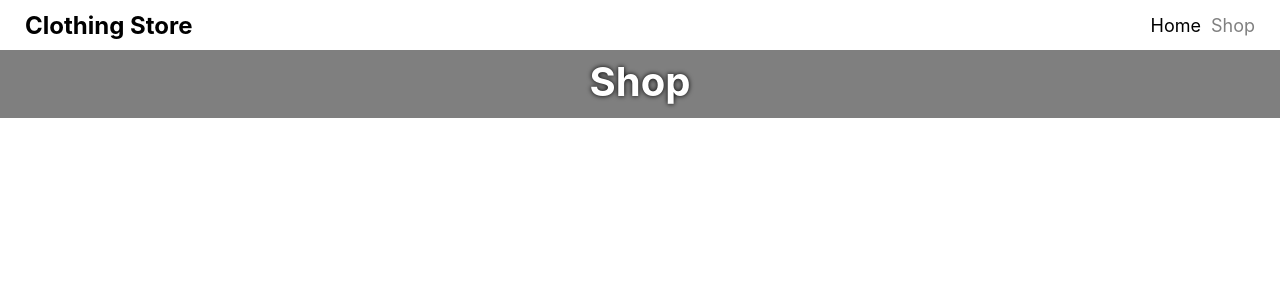
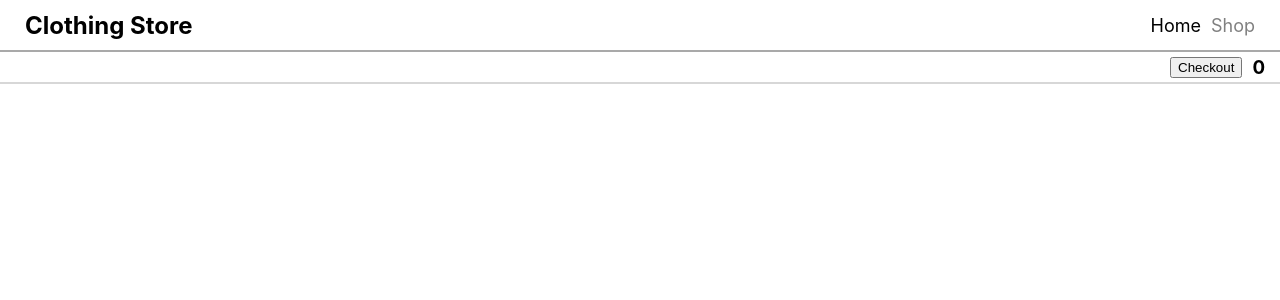
Before and after one commit to TaftSound/shopping-cart, a React (Create React App) app: page /shop in a window 1280 px wide. Shown: the top 300 px of the page. Built offline with nearby package versions, Linux system fonts and the light colour scheme.

Commit message:
Implement shopping cart component

```diff
--- a/src/App.css
+++ b/src/App.css
@@ -39,6 +39,7 @@
   width: 100vw;
   height: 35px;
   padding: 25px;
+  border-bottom: solid 2px darkgray;
 }
 .navbar nav {
   display: flex;
@@ -54,6 +55,24 @@
   color: black;
 }
 
+.cart {
+  position: relative;
+  z-index: 1;
+  height: 25px;
+  box-sizing: border-box;
+  padding: 15px 15px;
+  border-bottom: solid 2px rgb(215, 215, 215);
+  width: 100vw;
+  display: flex;
+  align-items: center;
+  justify-content: flex-end;
+  gap: 10px;
+}
+.cart h3 {
+  margin: 0px;
+  padding: 0px;
+}
+
 h1 {
   color: white;
   font-size: 40px;
--- a/src/components/homepage.js
+++ b/src/components/homepage.js
@@ -5,7 +5,7 @@ function Homepage () {
 
   return (
     <div>
-      <h1>Homepage</h1>
+      <h1>Welcome!</h1>
       <div className="background-container">
         <img className="background-image" src={homepageImage} alt="Racks of clothing" />
       </div>
--- a/src/components/shop-page.js
+++ b/src/components/shop-page.js
@@ -1,11 +1,18 @@
 import React from "react";
+import ShoppingCart from "./shopping-cart";
 
+// the shop page itself should:
+  // contain all of the items that can be purchased
+  // have a button to add each item to cart
+  // store all of the items in cart
+  // have add/remove functionality
+  // have buttons to increase/decrease number of one item
 
 function Shop () {
 
   return (
     <div>
-      <h1>Shop</h1>
+      <ShoppingCart />
     </div>
   )
 }
--- a/src/components/shopping-cart.js
+++ b/src/components/shopping-cart.js
@@ -0,0 +1,20 @@
+import React, { useState } from "react";
+
+const ShoppingCart = (props) => {
+
+  const [items, setItems] = useState(props.items ? props.items : [])
+  const [checkout, setCheckout] = useState(false)
+
+  const toggleCheckout = () => {
+    checkout ? setCheckout(false) : setCheckout(true)
+  }
+
+  return (
+    <div className={checkout ? "cart checkout" : "cart"} data-testid="cart-container">
+      <button onClick={toggleCheckout}>Checkout</button>
+      <h3>{items.length}</h3>
+    </div>
+  )
+}
+
+export default ShoppingCart
```
Also changed, not shown: 1 other file (tests, documents, lock files or other folders).
